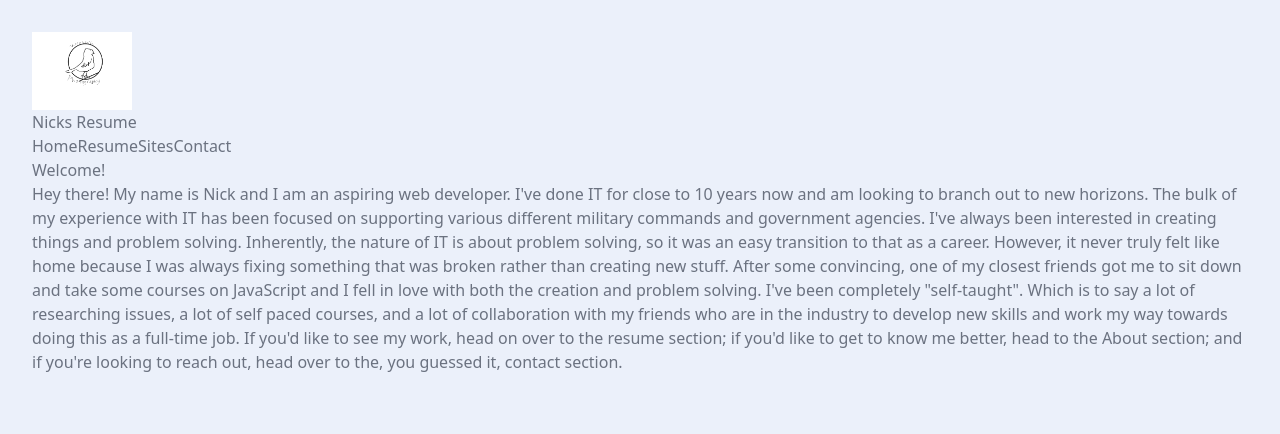
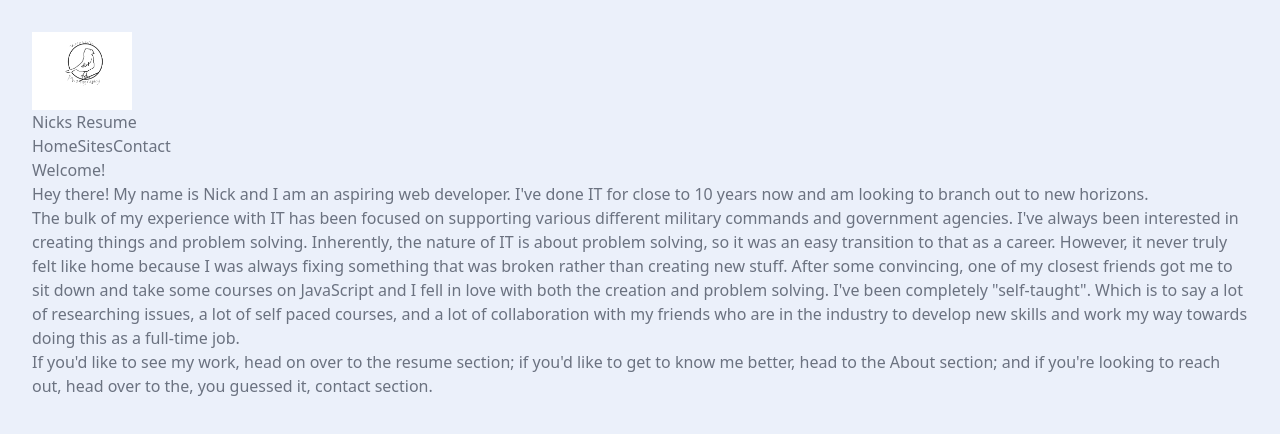
Before and after one commit to nickpace1227/nicks-resume, a Next.js app: page / in a window 1280 px wide. Shown: the top 434 px of the page. Built offline with nearby package versions, Linux system fonts and the light colour scheme.

Commit message:
doing some renovations

```diff
--- a/app/components/Navbar.jsx
+++ b/app/components/Navbar.jsx
@@ -15,7 +15,6 @@ export default function Navbar() {
       />
       <h1>Nicks Resume</h1>
       <Link href="/">Home</Link>
-      <Link href="/resume">Resume</Link>
       <Link href="/sites">Sites</Link>
       <Link href="/contact">Contact</Link>
     </nav>
--- a/app/page.jsx
+++ b/app/page.jsx
@@ -5,22 +5,29 @@ export default function Home() {
       <div>
         Hey there! My name is Nick and I am an aspiring web developer. I've done
         IT for close to 10 years now and am looking to branch out to new
-        horizons. The bulk of my experience with IT has been focused on
-        supporting various different military commands and government agencies.
-        I've always been interested in creating things and problem solving.
-        Inherently, the nature of IT is about problem solving, so it was an easy
-        transition to that as a career. However, it never truly felt like home
-        because I was always fixing something that was broken rather than
-        creating new stuff. After some convincing, one of my closest friends got
-        me to sit down and take some courses on JavaScript and I fell in love
-        with both the creation and problem solving. I've been completely
-        "self-taught". Which is to say a lot of researching issues, a lot of
-        self paced courses, and a lot of collaboration with my friends who are
-        in the industry to develop new skills and work my way towards doing this
-        as a full-time job. If you'd like to see my work, head on over to the
-        resume section; if you'd like to get to know me better, head to the
-        About section; and if you're looking to reach out, head over to the, you
-        guessed it, contact section.
+        horizons.
+        <div>
+          The bulk of my experience with IT has been focused on supporting
+          various different military commands and government agencies. I've
+          always been interested in creating things and problem solving.
+          Inherently, the nature of IT is about problem solving, so it was an
+          easy transition to that as a career. However, it never truly felt like
+          home because I was always fixing something that was broken rather than
+          creating new stuff. After some convincing, one of my closest friends
+          got me to sit down and take some courses on JavaScript and I fell in
+          love with both the creation and problem solving. I've been completely
+          "self-taught". Which is to say a lot of researching issues, a lot of
+          self paced courses, and a lot of collaboration with my friends who are
+          in the industry to develop new skills and work my way towards doing
+          this as a full-time job.
+        </div>
+        <div></div>
+        <div>
+          If you'd like to see my work, head on over to the resume section; if
+          you'd like to get to know me better, head to the About section; and if
+          you're looking to reach out, head over to the, you guessed it, contact
+          section.
+        </div>
       </div>
     </main>
   );
--- a/app/resume/page.jsx
+++ /dev/null
@@ -1,44 +0,0 @@
-export default function Resume() {
-  return (
-    <div>
-      <div>
-        <div>Resume</div>
-        <div>Education</div>
-        <div>Bachelor of Science in Biomedical Sciences</div>
-        <div>University of South Florida, 2016</div>
-        <div>Certifications</div>
-        <ul>
-          <li>CompTIA Network+ CE</li>
-          <li>CompTIA Security+ CE</li>
-          <li>CompTIA Server+</li>
-        </ul>
-        <div>Skills</div>
-        <ul>
-          <li>JavaScript</li>
-          <li>React</li>
-          <li>CSS</li>
-          <li>HTML</li>
-          <li>Redux</li>
-          <li>Next.JS</li>
-          <li>Tailwind</li>
-          <li>Python</li>
-          <li>Active Directory</li>
-          <li>Windows 7/10/11</li>
-          <li>Windows Server 2008/2012/2016</li>
-          <li>Other Admin Tools</li>
-        </ul>
-      </div>
-      <div>
-        <div>Work History</div>
-        <div>Place I worked</div>
-        <div>Job title</div>
-        <div>Time I Worked There</div>
-        <ul>
-          <li>Thing I did</li>
-          <li>Other Thing I Did</li>
-          <li>Yet Another Thing I Did</li>
-        </ul>
-      </div>
-    </div>
-  );
-}
```
